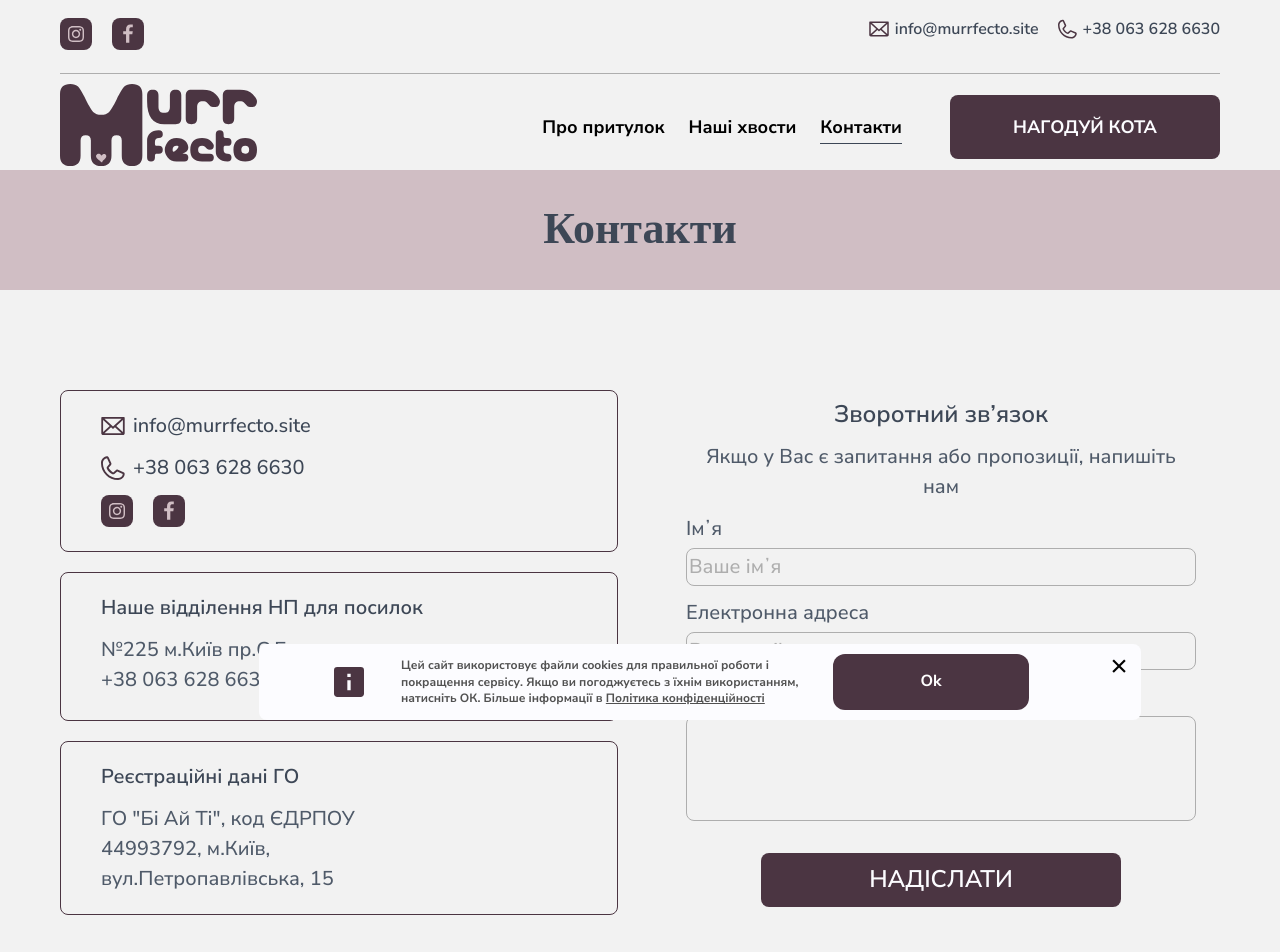
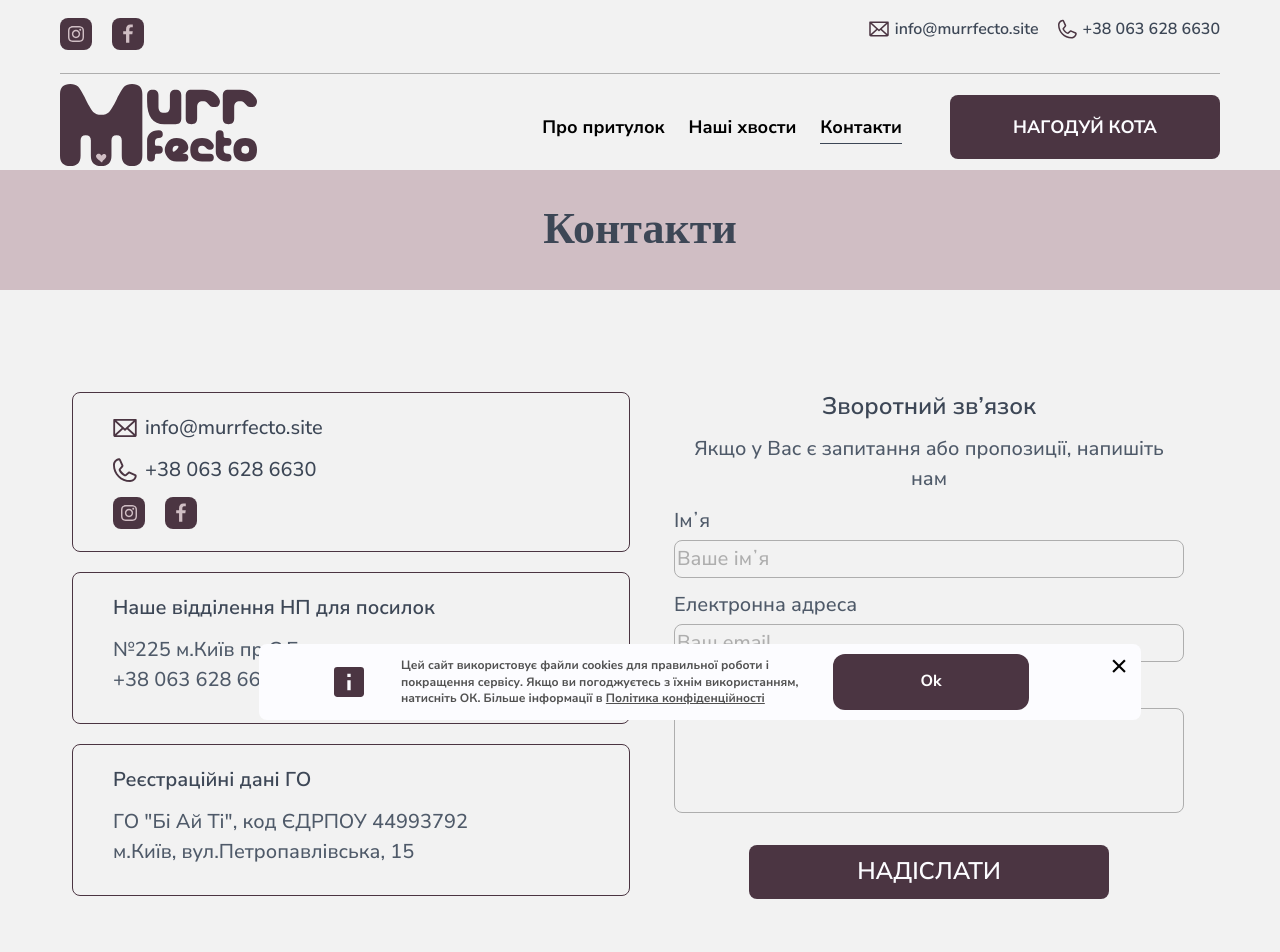
Before and after one commit to murrfecto/murrfecto1, a React (Create React App) app in the folder client/: page /contacts in a window 1280 px wide. Shown: the top 952 px of the page. Built offline with nearby package versions, Linux system fonts and the light colour scheme.

Commit message:
fixed styles

```diff
--- a/client/src/components/Contacts/Contacts.js
+++ b/client/src/components/Contacts/Contacts.js
@@ -63,9 +63,8 @@ const Contacts = () => {
         <div className="contacts_registration">
           <p className="contacts_registration_title">Реєстраційні дані ГО</p>
           <p className="contacts_registration_text">
-          ГО "Бі Ай Ті", код ЄДРПОУ
-            <br />44993792, м.Київ,
-            <br /> вул.Петропавлівська, 15
+          ГО "Бі Ай Ті", код ЄДРПОУ 44993792
+           <br />м.Київ, вул.Петропавлівська, 15
           </p>
         </div>
       </div>
--- a/client/src/components/Contacts/Contacts.scss
+++ b/client/src/components/Contacts/Contacts.scss
@@ -21,7 +21,6 @@
   @media screen and (min-width: 1280px) {
     padding: 100px 60px;
     width: 1280px;
-    gap: 44px;
     justify-content: center;
   }
 
@@ -75,13 +74,16 @@
   }
 
   @media screen and (min-width: 768px) {
-    padding: 20px 0 20px 12px;
+    padding-top: 20px;
+    padding-left: 12px;
+    height: 150px;
     &_wrapper {
         @include nunito-400-size-20;
       }
   }
     @media screen and (min-width: 1280px) {
       padding-left: 40px;
+      height: 160px;
     }
 }
 
@@ -115,7 +117,9 @@
     color: $color-card-text;
   }
   @media screen and (min-width: 768px) {
-    padding: 20px 0 20px 12px;
+    padding-top: 20px;
+    padding-left: 12px;
+    height: 140px;
     &_title {
       @include nunito-600-size-20;
     }
@@ -125,6 +129,7 @@
   }
     @media screen and (min-width: 1280px) {
       padding-left: 40px;
+      height: 152px;
     }
   @media screen and (min-width: 1440px) {
     padding-left: 40px;
@@ -148,7 +153,9 @@
     color: $color-card-text;
   }
   @media screen and (min-width: 768px) {
-    padding: 20px 0 20px 12px;
+    padding-top: 20px;
+    padding-left: 12px;
+    height: 170px;
     &_title {
       @include nunito-600-size-20;
     }
@@ -158,5 +165,6 @@
   }
   @media screen and (min-width: 1280px) {
     padding-left: 40px;
+    height: 152px;
   }
 }
```
